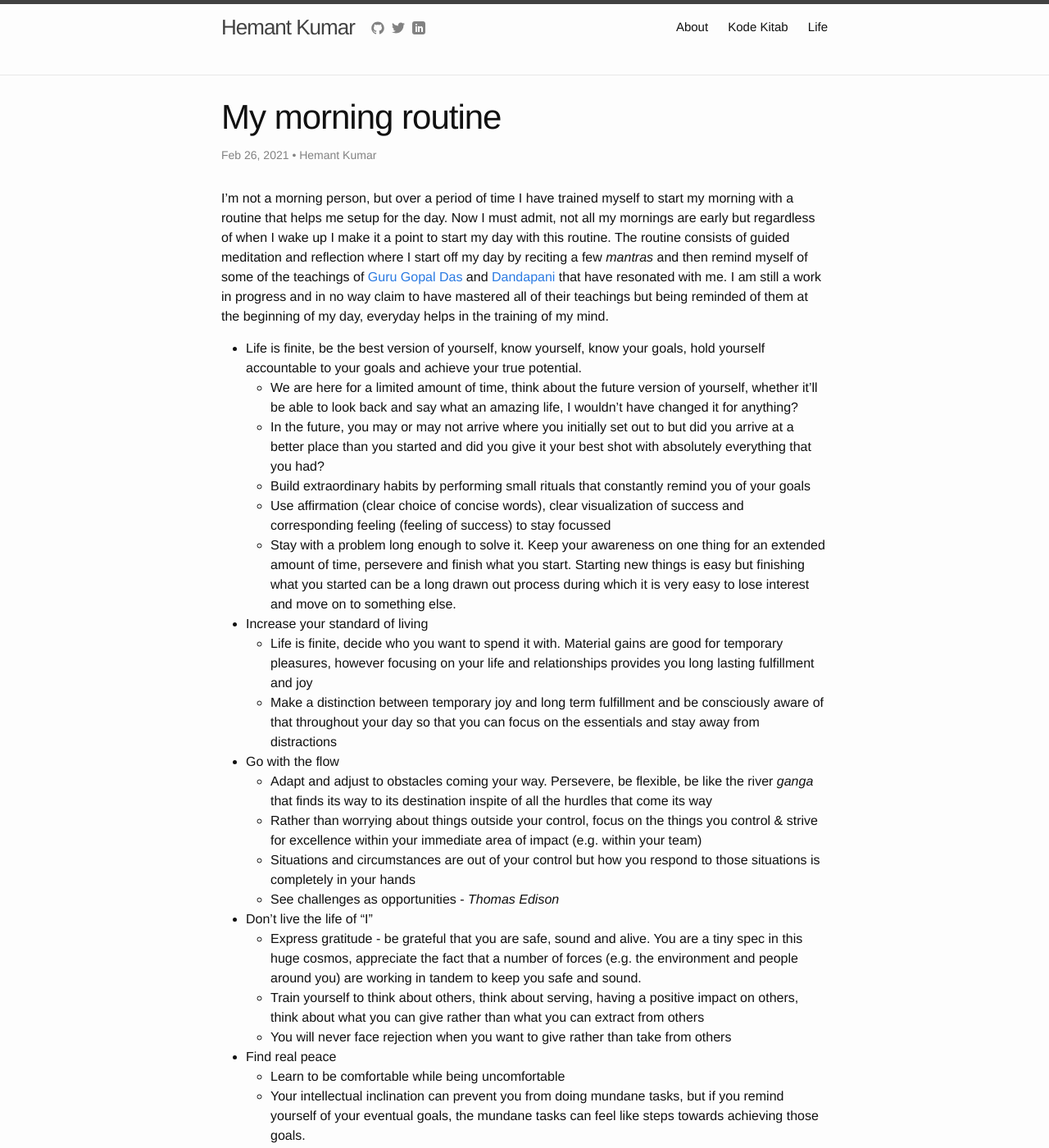
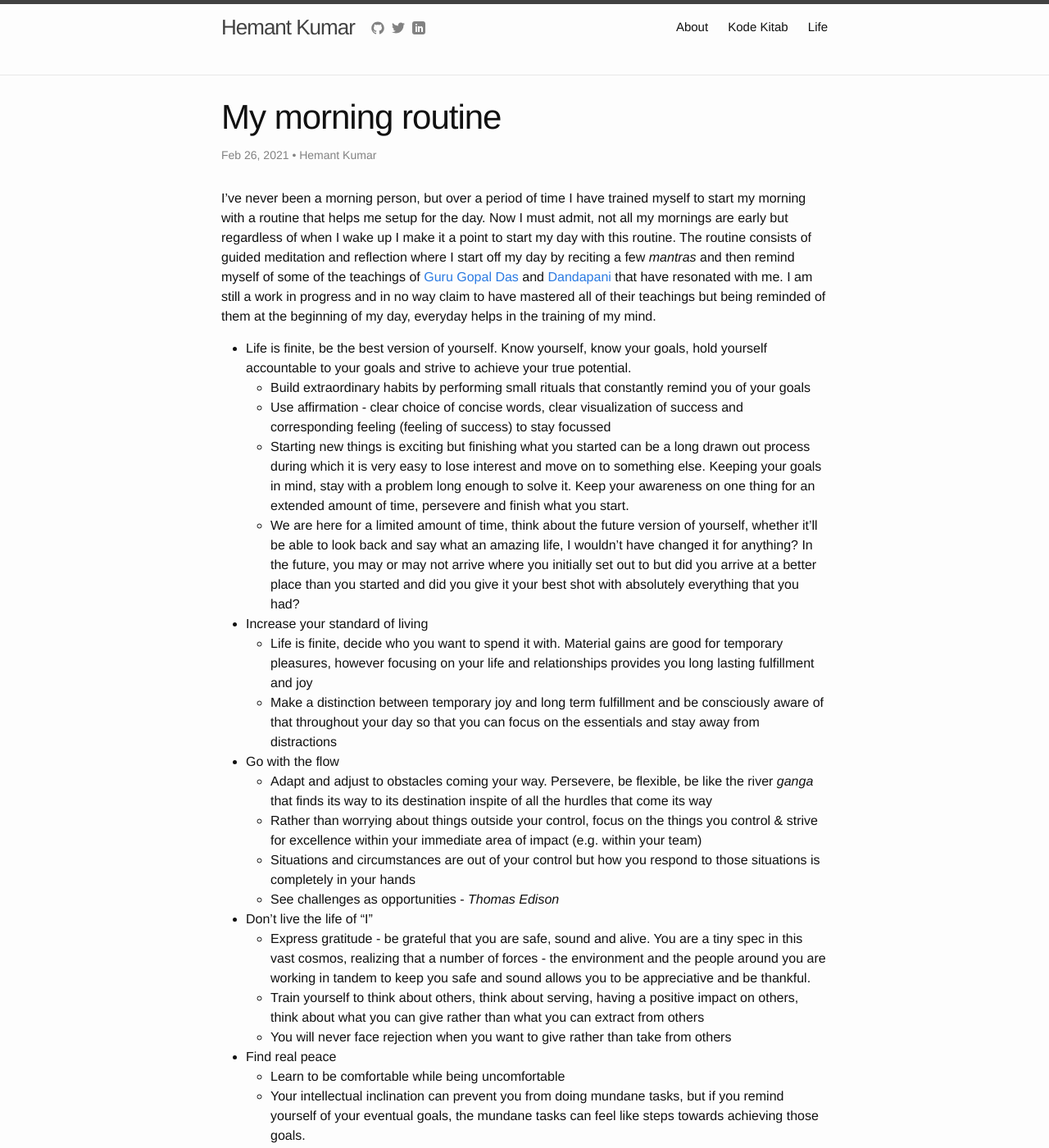
Before and after one commit to hemantksingh/hemantksingh.github.io, a Jekyll site: the page built from _posts/life/2021-02-25-my-morning-routine.markdown, in a window 1280 px wide and 1400 px high. Shown: the whole window at 82% size. Built offline with Jekyll 4.4.1, drawn with Linux system fonts in a browser that asks for light colours; comment, search, counter and statistics services are not loaded; some of the changed text lies outside the part shown.

Commit message:
Minor refinements

```diff
--- a/_posts/life/2021-02-25-my-morning-routine.markdown
+++ b/_posts/life/2021-02-25-my-morning-routine.markdown
@@ -6,17 +6,16 @@ author: Hemant Kumar
 tags: life
 categories: life
 comments: true
-modified_time: '2021-02-25T23:31:00.000-08:00'
+modified_time: '2021-03-04T23:31:00.000-08:00'
 ---
 
-I'm not a morning person, but over a period of time I have trained myself to start my morning with a routine that helps me setup for the day. Now I must admit, not all my mornings are early but regardless of when I wake up I make it a point to start my day with this routine. The routine consists of guided meditation and reflection where I start off my day by reciting a few *mantras* and then remind myself of some of the teachings of [Guru Gopal Das](https://twitter.com/gaurgopald) and [Dandapani](https://twitter.com/DandapaniLLC) that have resonated with me. I am still a work in progress and in no way claim to have mastered all of their teachings but being reminded of them at the beginning of my day, everyday helps in the training of my mind.
+I've never been a morning person, but over a period of time I have trained myself to start my morning with a routine that helps me setup for the day. Now I must admit, not all my mornings are early but regardless of when I wake up I make it a point to start my day with this routine. The routine consists of guided meditation and reflection where I start off my day by reciting a few *mantras* and then remind myself of some of the teachings of [Guru Gopal Das](https://twitter.com/gaurgopald) and [Dandapani](https://twitter.com/DandapaniLLC) that have resonated with me. I am still a work in progress and in no way claim to have mastered all of their teachings but being reminded of them at the beginning of my day, everyday helps in the training of my mind.
 
-- Life is finite, be the best version of yourself, know yourself, know your goals, hold yourself accountable to your goals and achieve your true potential.
-  - We are here for a limited amount of time, think about the future version of yourself, whether it'll be able to look back and say what an amazing life, I wouldn't have changed it for anything?
-  - In the future, you may or may not arrive where you initially set out to but did you arrive at a better place than you started and did you give it your best shot with absolutely everything that you had?
+- Life is finite, be the best version of yourself. Know yourself, know your goals, hold yourself accountable to your goals and strive to achieve your true potential.
   - Build extraordinary habits by performing small rituals that constantly remind you of your goals
-  - Use affirmation (clear choice of concise words), clear visualization of success and corresponding feeling (feeling of success) to stay focussed
-  - Stay with a problem long enough to solve it. Keep your awareness on one thing for an extended amount of time, persevere and finish what you start. Starting new things is easy but finishing what you started can be a long drawn out process during which it is very easy to lose interest and move on to something else.
+  - Use affirmation - clear choice of concise words, clear visualization of success and corresponding feeling (feeling of success) to stay focussed
+  - Starting new things is exciting but finishing what you started can be a long drawn out process during which it is very easy to lose interest and move on to something else.  Keeping your goals in mind, stay with a problem long enough to solve it. Keep your awareness on one thing for an extended amount of time, persevere and finish what you start.
+  - We are here for a limited amount of time, think about the future version of yourself, whether it'll be able to look back and say what an amazing life, I wouldn't have changed it for anything? In the future, you may or may not arrive where you initially set out to but did you arrive at a better place than you started and did you give it your best shot with absolutely everything that you had?
 
 - Increase your standard of living
   - Life is finite, decide who you want to spend it with. Material gains are good for temporary pleasures, however focusing on your life and relationships provides you long lasting fulfillment and joy
@@ -29,12 +28,12 @@ I'm not a morning person, but over a period of time I have trained myself to sta
   - See challenges as opportunities - *Thomas Edison*
 
 - Don't live the life of "I"
-  - Express gratitude - be grateful that you are safe, sound and alive. You are a tiny spec in this huge cosmos, appreciate the fact that a number of forces (e.g. the environment and people around you) are working in tandem to keep you safe and sound.
+  - Express gratitude - be grateful that you are safe, sound and alive. You are a tiny spec in this vast cosmos, realizing that a number of forces - the environment and the people around you are working in tandem to keep you safe and sound allows you to be appreciative and be thankful.
   - Train yourself to think about others, think about serving, having a positive impact on others, think about what you can give rather than what you can extract from others
   - You will never face rejection when you want to give rather than take from others
 
 - Find real peace
   - Learn to be comfortable while being uncomfortable
   - Your intellectual inclination can prevent you from doing mundane tasks, but if you remind yourself of your eventual goals, the mundane tasks can feel like steps towards achieving those goals.
-  - Be aware when your instinctive mind kicks in, its natural tendency is to react (often with emotion) to keep you safe and secure and to keep you away from difficult & complex tasks (in your comfort zone). Call upon your sub conscious and super conscious mind in times of difficulty and stress.
-  - Zoom out of stressful situations and focus on the intellectual mind (*sukshm buddhi*) rather than the instinctive mind (*sthool buddhi*). Remember all you are trying to get to is a more joyful state, to be free (*mukt*) of sorrow and fear so before getting into an argument or fighting over a position think whether it will lead you towards *mukti*
+  - Be aware of situations like conflicts when your instinctive mind kicks in. Its natural tendency is to react (often with emotion) to keep you safe and secure and to keep you away from difficult & complex tasks (in your comfort zone). Call upon your sub conscious and super conscious mind in times of stress and difficulty.
+  - Zoom out of stressful situations and focus on the intellectual mind (*sukshm buddhi*) rather than the instinctive mind (*sthool buddhi*). Remember all you are striving for is to get to a more joyful state, to be free (*mukt*) of sorrow, anxitey and fear so before getting into an argument or fighting over a position think whether it will lead you towards freedom (*mukti*)
```
